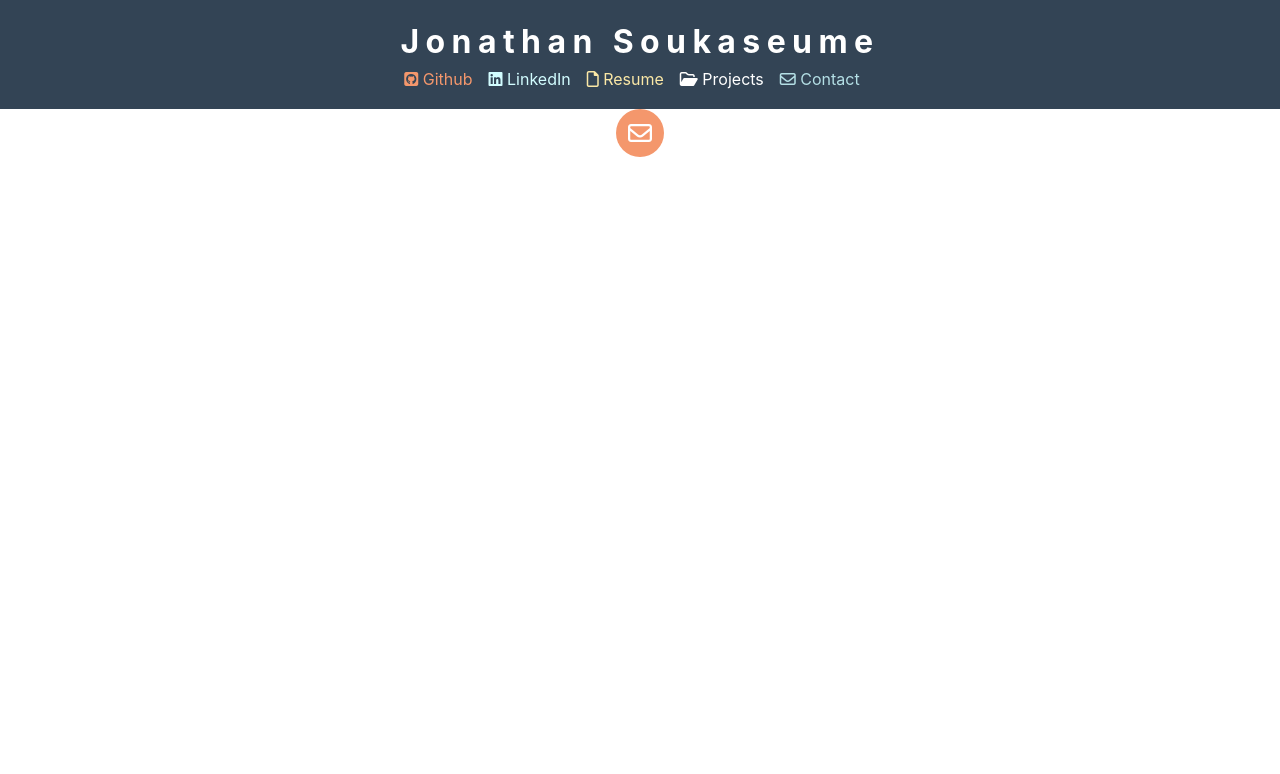
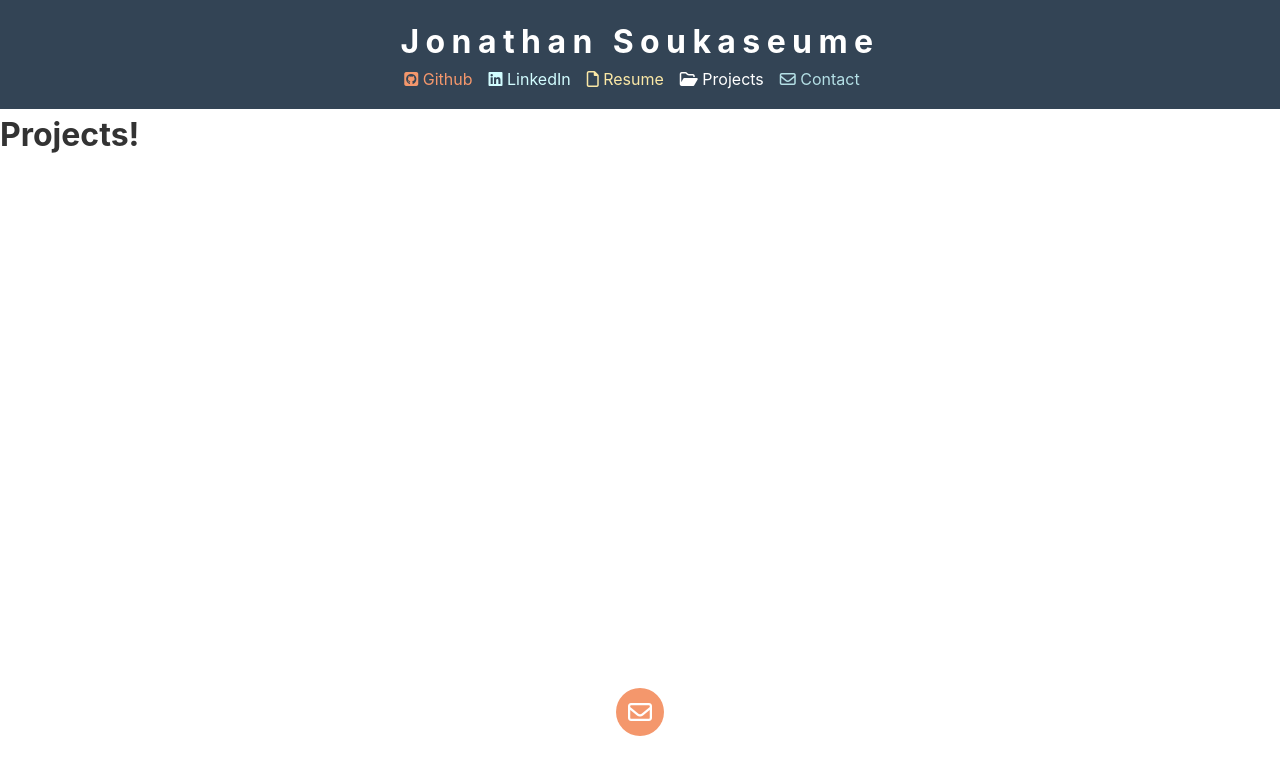
Before and after one commit to jsoomie/mern-profile, a React (Create React App) app in the folder client/: page /projects in a window 1280 px wide. Shown: the top 774 px of the page. Built offline with nearby package versions, Linux system fonts and the light colour scheme.

Commit message:
added button functionality to footer

```diff
--- a/client/src/App.js
+++ b/client/src/App.js
@@ -1,4 +1,4 @@
-import { Home } from "./pages";
+import { Home, Projects } from "./pages";
 import { Header, Footer } from "./components";
 import { BrowserRouter as Router, Route, Switch } from "react-router-dom";
 
@@ -11,6 +11,9 @@ function App() {
           <Route exact path="/">
             <Home />
           </Route>
+          <Route exact path="/projects">
+            <Projects />
+          </Route>
         </Switch>
         <Footer />
       </Router>
--- a/client/src/components/Footer/Footer.css
+++ b/client/src/components/Footer/Footer.css
@@ -1,3 +1,8 @@
+.footer-container {
+  position: fixed;
+  bottom: 4rem;
+}
+
 .footer-container button {
   width: 3rem;
   height: 3rem;
--- a/client/src/components/Footer/Footer.js
+++ b/client/src/components/Footer/Footer.js
@@ -1,9 +1,18 @@
 import "./Footer.css";
+import { useState } from "react";
+import { Contact } from "../../pages";
 
 export const Footer = () => {
+  const [showContact, setShowContact] = useState(false);
+
+  const showHide = () => {
+    setShowContact(!showContact);
+  };
+
   return (
     <div className="footer-container all-center">
-      <button>
+      {showContact && <Contact />}
+      <button onClick={showHide}>
         <i className="far fa-envelope"></i>
       </button>
     </div>
--- a/client/src/components/Header/Header.js
+++ b/client/src/components/Header/Header.js
@@ -6,7 +6,9 @@ export const Header = () => {
   return (
     <Fragment>
       <div className="header-container px-1 all-center">
-        <h1>Jonathan Soukaseume</h1>
+        <Link to="/">
+          <h1>Jonathan Soukaseume</h1>
+        </Link>
       </div>
       <div className="header-list-container px-1 all-center">
         <ul className="header-list">
```
